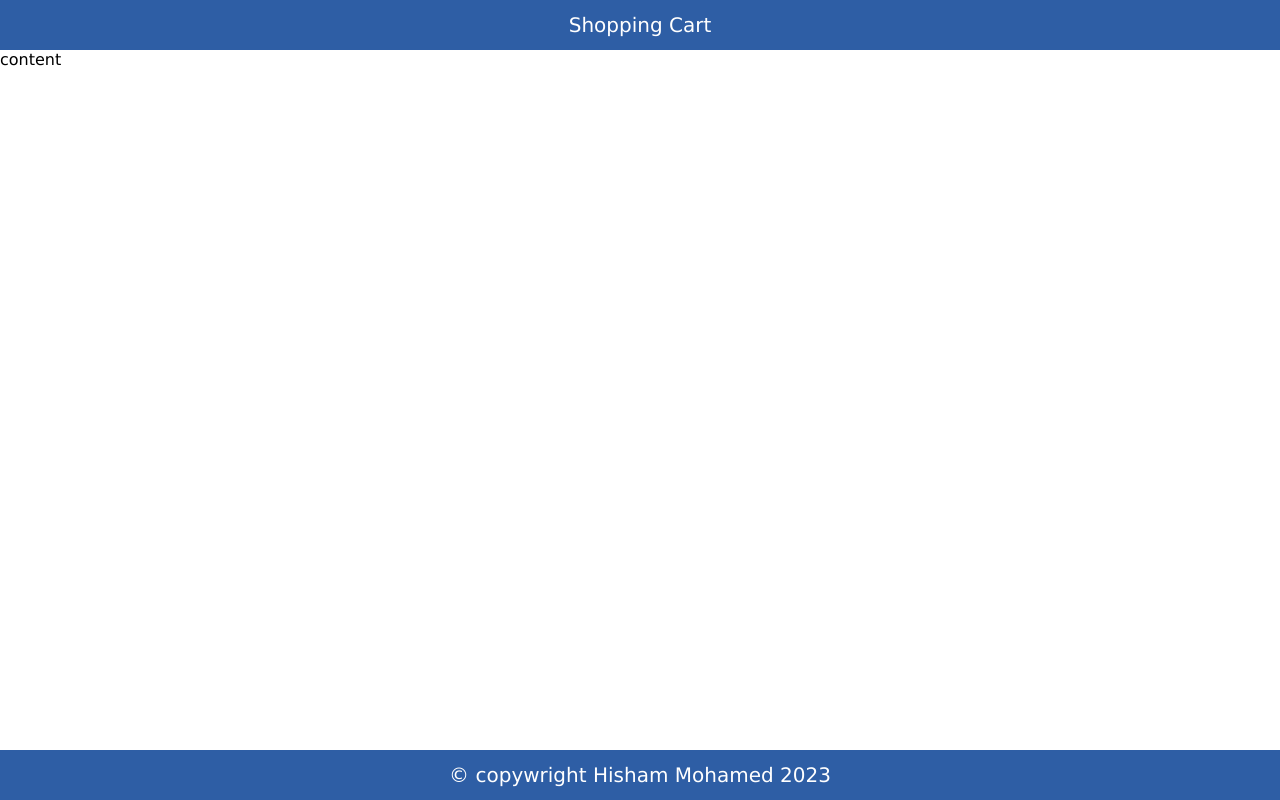
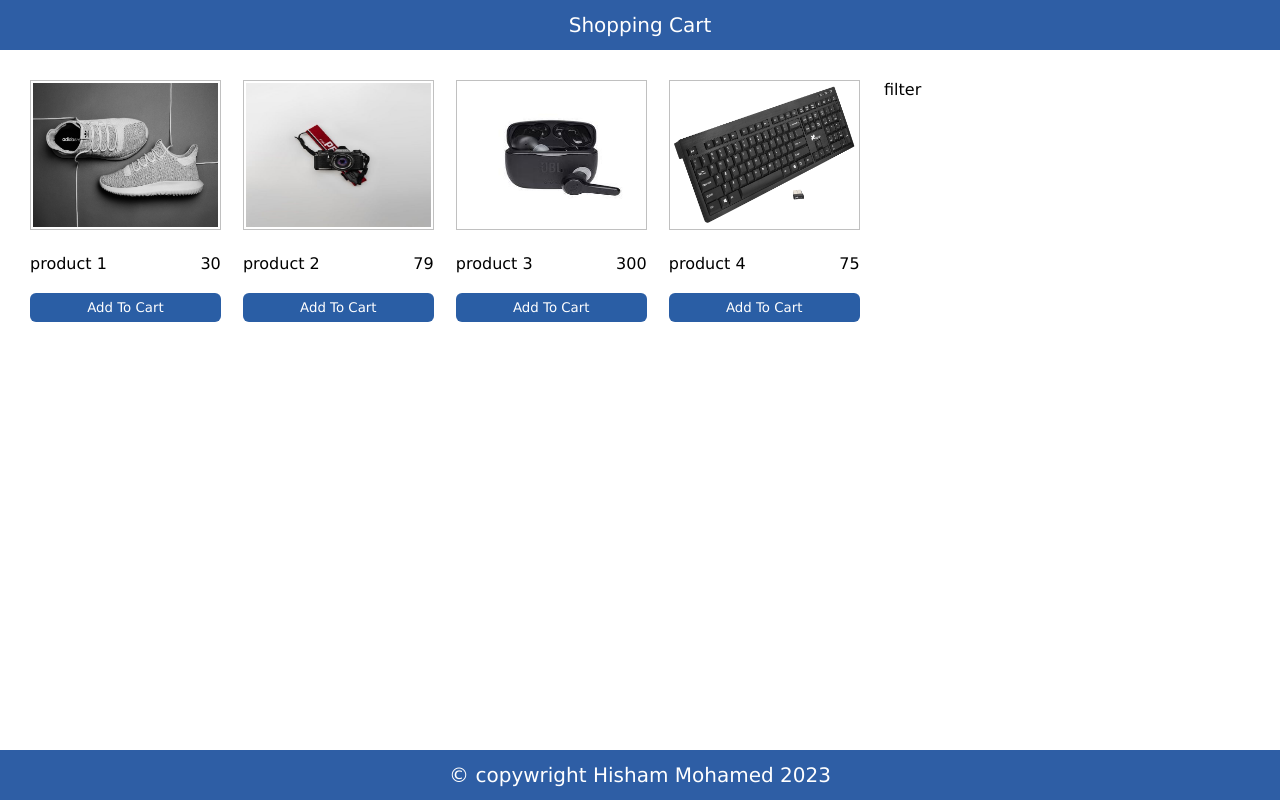
Before and after one commit to hisham19119/shopping-cart, a React (Create React App) app in the folder client/: page / in a window 1280 px wide. Built offline with nearby package versions, Linux system fonts and the light colour scheme.

Commit message:
products component

```diff
--- a/client/src/App.js
+++ b/client/src/App.js
@@ -1,14 +1,26 @@
+import React, {useState} from "react";
 import Footer from "./Components/Footer/Footer";
 import Header from "./Components/Header/Header";
+import data from "./data.json"
+import Products from "./Components/Products/Products";
+
 
 function App() {
+
+
+  const [products , setProducts] = useState(data)
+
+
   return (
     <div className="layout">
 
 
       <Header/>
       <main>
-        content
+        <div className="wrapper">
+          <Products products = {products} />
+          <div className="filter-wrapper">filter</div>
+        </div>
       </main>
 
       <Footer/>
--- a/client/src/Components/Header/Header.js
+++ b/client/src/Components/Header/Header.js
@@ -1,10 +1,12 @@
 import React from 'react'
 import "../../css/Header/Header.css"
+import { words } from '../../words'
+
 
 function Header() {
 return (
     <header>
-    Shopping Cart
+    {words.headerTitle}
 </header>
 )
 }
--- /dev/null
+++ b/client/src/Components/Products/Products.js
@@ -0,0 +1,27 @@
+import React from 'react'
+import "../../css/Products/Products.css"
+
+ function Products(props) {
+  return (
+
+        <div className="products-wrapper">
+            {props.products.map( product => (
+                <div className='product-item' key={product.id}>
+
+                        <img src={product.imageUrl} alt={product.title} />
+                        <div className='product-desc'>
+                            <p>{product.title}</p>
+                            <span>{product.price}</span>
+                        </div>
+                        <button> Add To Cart </button>
+
+                </div>
+            ))}
+        </div>
+
+
+  )
+}
+
+
+export default Products
--- /dev/null
+++ b/client/src/Components/Products/Products.scss
@@ -0,0 +1,31 @@
+.products-wrapper {
+    display: flex;
+    justify-content: space-between;
+    .product-item {
+    width: 23%;
+
+    img {
+        width: 100%;
+        height: 150px;
+        padding: 2px;
+        border: 1px solid #c0c0c0;
+    }
+
+    .product-desc {
+        display: flex;
+        justify-content: space-between;
+        align-items: center;
+        margin: 20px 0;
+    }
+
+    button {
+        display: block;
+        width: 100%;
+        border: 0;
+        background: #2a5ea5;
+        color: #fff;
+        padding: 7px;
+        border-radius: 6px;
+    }
+    }
+}
--- /dev/null
+++ b/client/src/css/Products/Products.css
@@ -0,0 +1,28 @@
+.products-wrapper {
+  display: flex;
+  justify-content: space-between;
+}
+.products-wrapper .product-item {
+  width: 23%;
+}
+.products-wrapper .product-item img {
+  width: 100%;
+  height: 150px;
+  padding: 2px;
+  border: 1px solid #c0c0c0;
+}
+.products-wrapper .product-item .product-desc {
+  display: flex;
+  justify-content: space-between;
+  align-items: center;
+  margin: 20px 0;
+}
+.products-wrapper .product-item button {
+  display: block;
+  width: 100%;
+  border: 0;
+  background: #2a5ea5;
+  color: #fff;
+  padding: 7px;
+  border-radius: 6px;
+}
--- a/client/src/data.json
+++ b/client/src/data.json
@@ -2,7 +2,7 @@
     {
         "id": "id1",
         "title": "product 1",
-        "imageUrl1" : "/client/public/Images/product1.jpeg",
+        "imageUrl" : "/images/product1.jpeg",
         "desc": "This is product 1",
         "price":30,
         "sizes" : ["S","M"]
@@ -11,7 +11,7 @@
     {
         "id": "id2",
         "title": "product 2",
-        "imageUrl1" : "/client/public/Images/product2.jpeg",
+        "imageUrl" : "/images/product2.jpeg",
         "desc": "This is product 2",
         "price":79,
         "sizes" : ["Xl","L"]
@@ -20,7 +20,7 @@
     {
         "id": "id3",
         "title": "product 3",
-        "imageUrl1" : "/client/public/Images/product3.jpg",
+        "imageUrl" :"/images/product3.jpg" ,
         "desc": "This is product 3",
         "price":300,
         "sizes" : ["S","M" , "L"]
@@ -29,7 +29,7 @@
     {
         "id": "id4",
         "title": "product 4",
-        "imageUrl1" : "/client/public/Images/product4.png",
+        "imageUrl" :"/images/product4.png",
         "desc": "This is product 4",
         "price":75,
         "sizes" : ["S","M"]
--- a/client/src/index.css
+++ b/client/src/index.css
@@ -24,3 +24,19 @@
   grid-area: main;
 
 }
+.wrapper{
+  padding: 30px;
+  display: flex;
+  justify-content: space-between;
+
+}
+
+.wrapper .products-wrapper{
+  width: 68%;
+
+}
+
+.wrapper .filter-wrapper{
+  width: 30%;
+
+}
```
